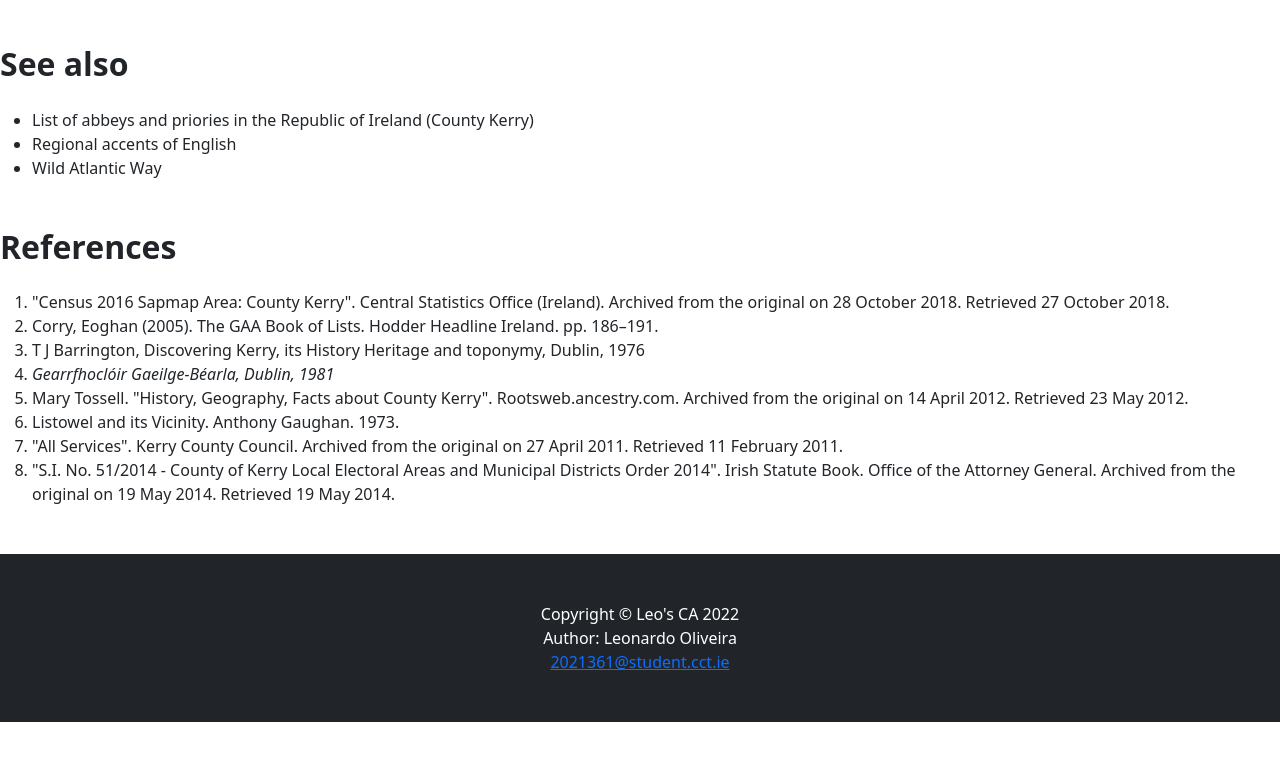
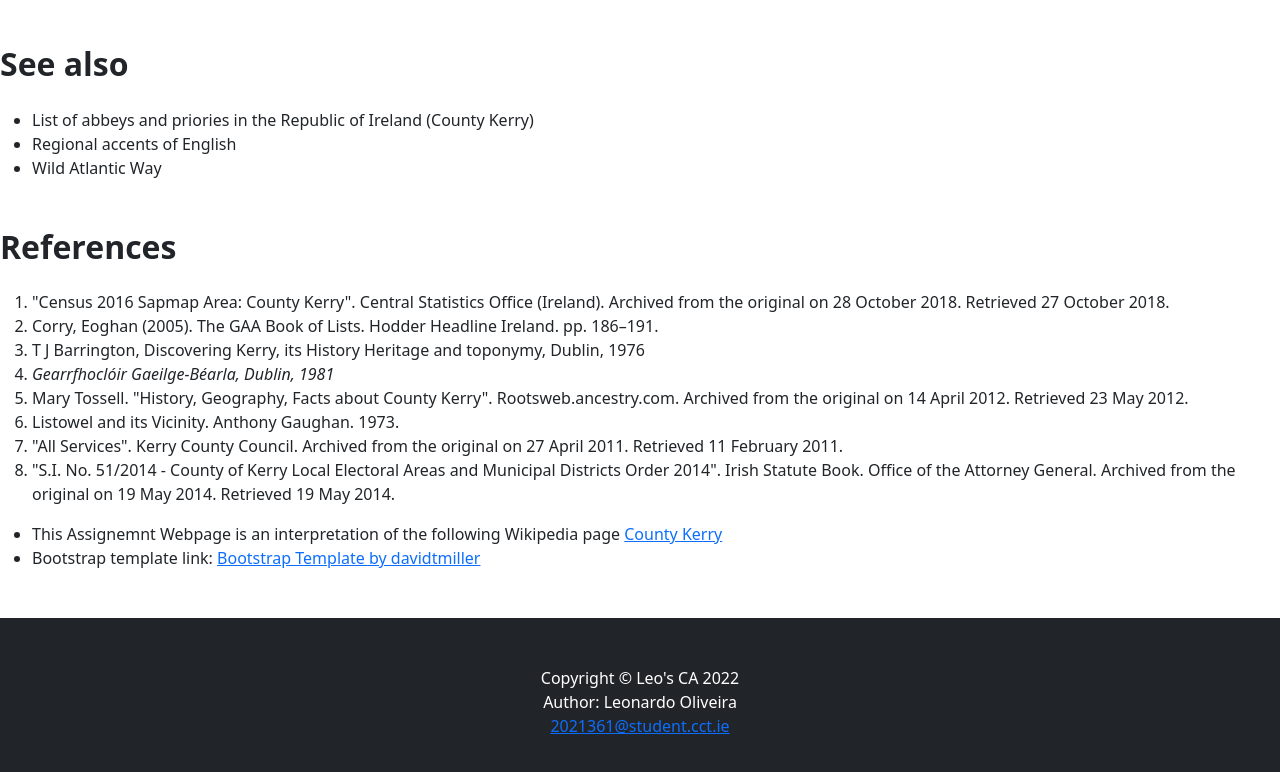
Before and after one commit to LeoStudentCCT/csp_ca1, a plain HTML site: page CA1/dist/index.html in a window 1280 px wide. Shown: the part 4394-5166 px from the top of the page. Before the commit the page ends 5116 px from the top, so only its background shows below. Drawn offline with nearby package versions, Linux system fonts and the light colour scheme.

Commit message:
Almost done

```diff
--- a/CA1/dist/index.html
+++ b/CA1/dist/index.html
@@ -181,6 +181,10 @@
                             <li>"All Services". Kerry County Council. Archived from the original on 27 April 2011. Retrieved 11 February 2011.</li>
                             <li>"S.I. No. 51/2014 - County of Kerry Local Electoral Areas and Municipal Districts Order 2014". Irish Statute Book. Office of the Attorney General. Archived from the original on 19 May 2014. Retrieved 19 May 2014.</li>
                           </ol>
+                          <ul>
+                              <li>This Assignemnt Webpage is an interpretation of the following Wikipedia page <a href="https://en.wikipedia.org/wiki/County_Kerry">County Kerry</a></li>
+                              <li>Bootstrap template link: <a href="https://github.com/startbootstrap/startbootstrap-bare">Bootstrap Template by davidtmiller</a></li>
+                          </ul>
                     </section>
                 </article>
     <!-- Footer-->
```
